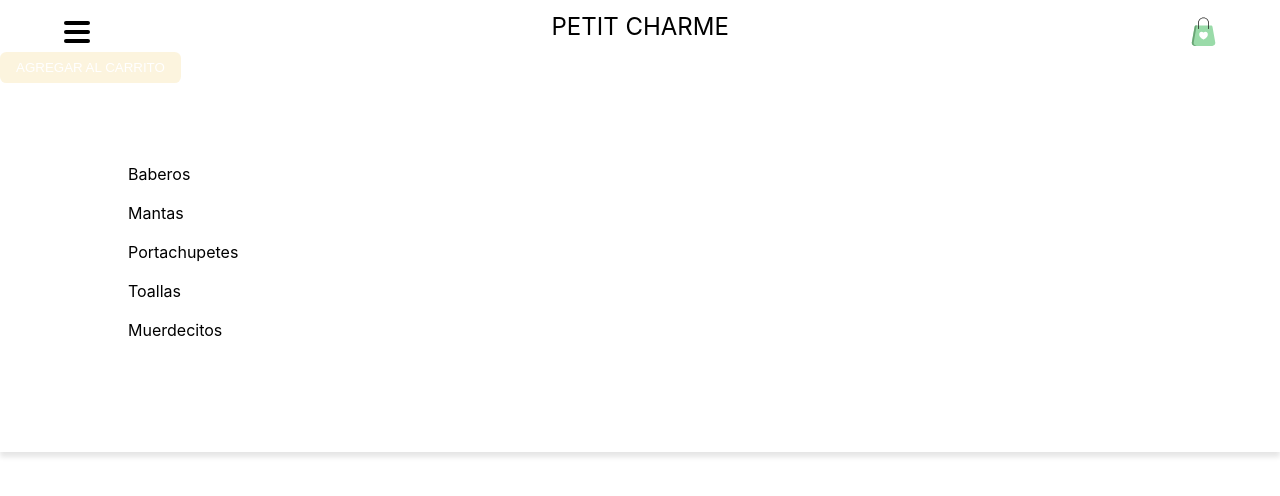
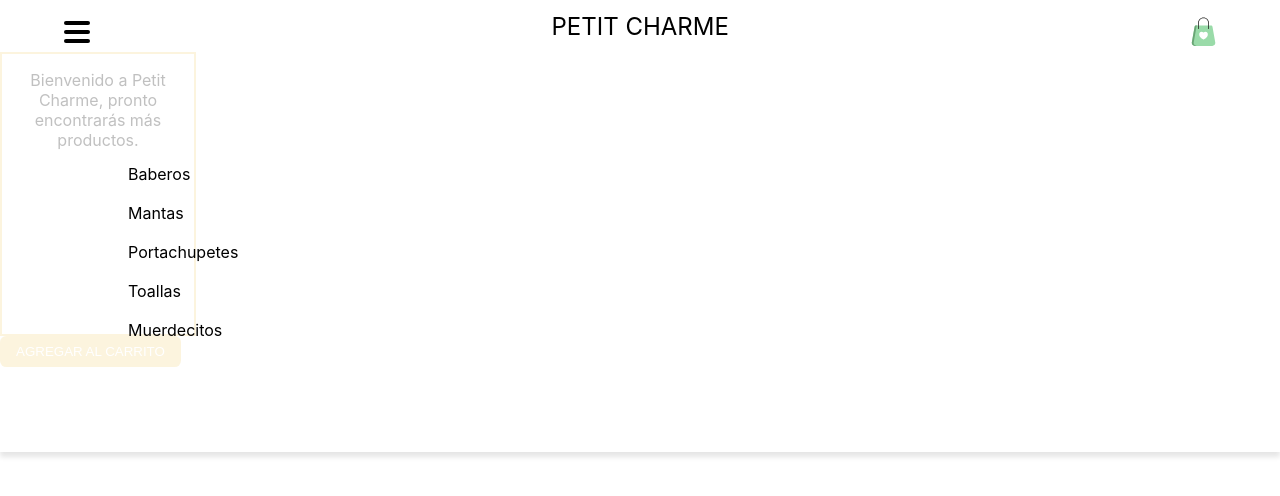
Before and after one commit to raul-pereyra/ecommerce-petit-charme, a React (Create React App) app: page / in a window 1280 px wide. Shown: the top 496 px of the page. Built offline with nearby package versions, Linux system fonts and the light colour scheme.

Commit message:
se creo ItemListContainer

```diff
--- a/src/App.jsx
+++ b/src/App.jsx
@@ -1,11 +1,13 @@
 import './App.css';
 import NavbarComponent from './components/navbar/';
 import ButtonComponent from './components/button';
+import ItemListContainer from './containers/ItemListContainer';
 
 const App = () => {
   return (
     <>
     <NavbarComponent  />
+    <ItemListContainer greeting={'Bienvenido a Petit Charme, pronto encontrarás más productos.'}/>
     <ButtonComponent text={'agregar al carrito'}/>
     {/* <ButtonComponentChildren text={'agregar al carrito'}> ESTE FORMATO SERIA CON UN CHILDREN
       <div>Hola,soy el children del segundo boton</div>
--- a/src/components/button/style.css
+++ b/src/components/button/style.css
@@ -5,4 +5,5 @@
     padding: 0.5rem 1rem;
     border-radius: 0.4rem;
     text-transform: uppercase;
+    cursor: pointer;
 }
--- /dev/null
+++ b/src/containers/ItemListContainer/index.jsx
@@ -0,0 +1,12 @@
+import './style.css';
+
+const ItemListContainer = ({greeting}) =>{
+    return(
+        <>
+        <div className='card__prod'>
+            <p>{greeting}</p>
+        </div>
+        </>
+    );
+}
+export default ItemListContainer;
--- /dev/null
+++ b/src/containers/ItemListContainer/style.css
@@ -0,0 +1,6 @@
+.card__prod{
+    width: 15vw;
+    height: 35vh;
+    text-align: center;
+    border: solid 2px rgb(243, 211, 123);
+}
```
